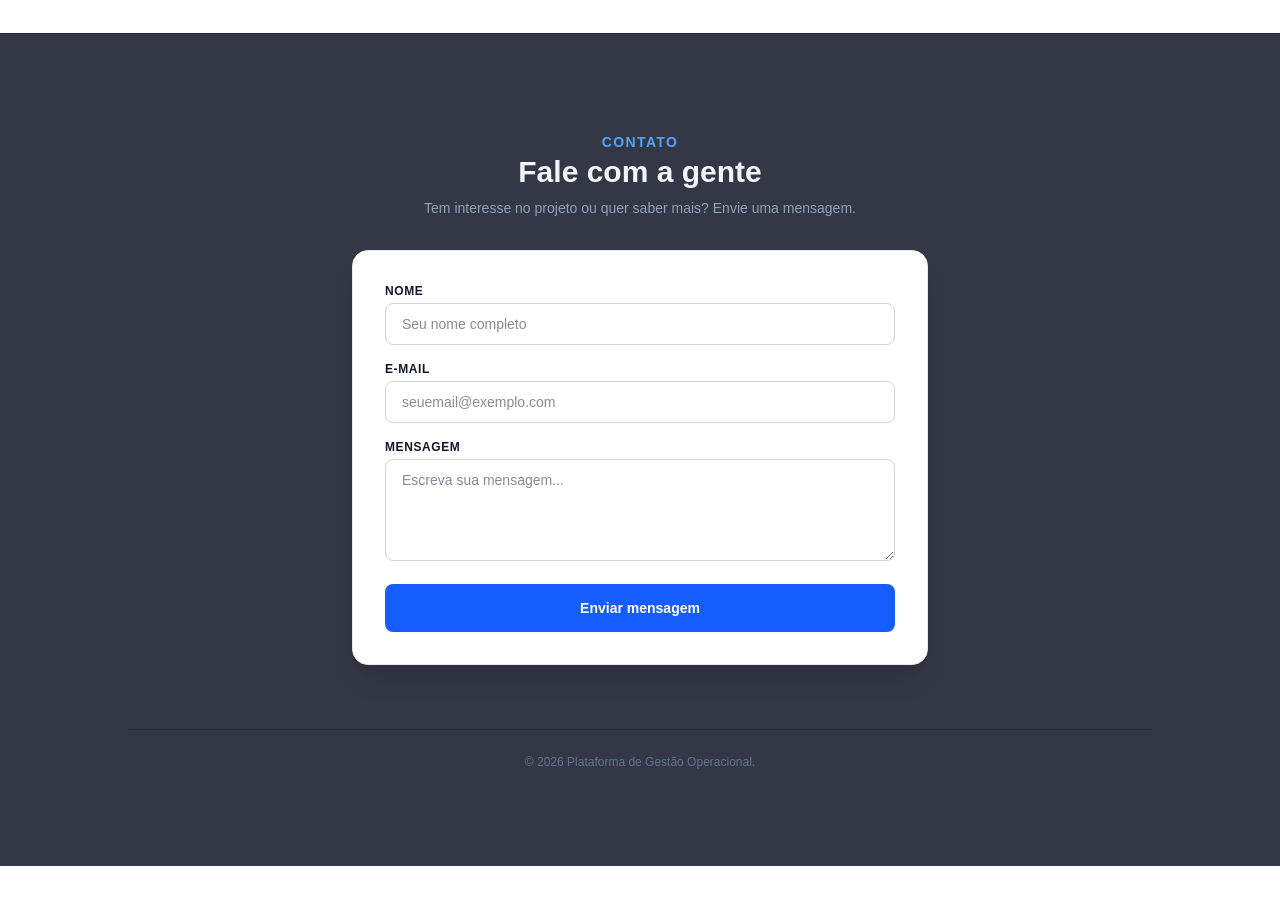
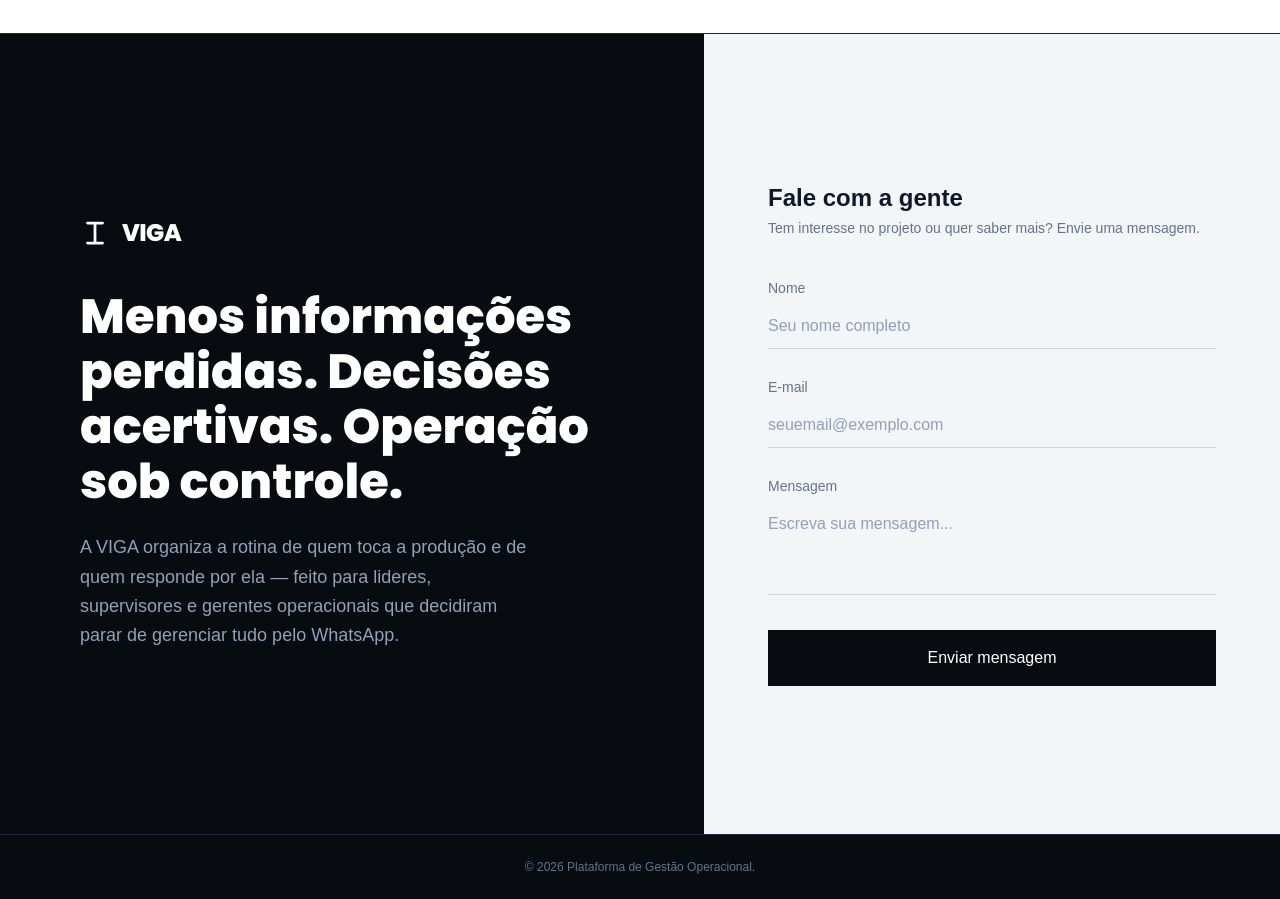
Before and after one commit to Biuhl/projeto-viga, a Next.js app: page / in a window 1280 px wide. Shown: the part 1660-2559 px from the top of the page. Before the commit the page ends 2526 px from the top, so only its background shows below. Built offline with nearby package versions, Linux system fonts and the light colour scheme.

Commit message:
Ajustes no contact form

```diff
--- a/src/app/page.tsx
+++ b/src/app/page.tsx
@@ -116,26 +116,53 @@ export default function Home() {
 </section>
 
         {/* ===== CONTACT / FOOTER ===== */}
-        <section
-          id="contact"
-          className="px-6 py-24 bg-slate-950/80 backdrop-blur-sm border-t border-slate-800"
+<section id="contact" className="relative w-full border-t border-slate-800">
+  <div className="lg:flex lg:h-screen">
+    {/* Esquerda — marca */}
+    <div className="lg:w-[55%] bg-[#080B10] flex flex-col justify-center px-6 sm:px-12 lg:px-20 py-20 lg:py-0">
+      <div className="flex items-center gap-3 text-white mb-10">
+        <svg
+          viewBox="0 0 24 24"
+          width="30"
+          height="30"
+          fill="none"
+          stroke="currentColor"
+          strokeWidth="2.2"
+          className="shrink-0"
         >
-          <div className="max-w-xl mx-auto space-y-8">
-            <div className="text-center space-y-2">
-              <span className="text-xs sm:text-sm font-bold uppercase tracking-widest text-blue-400">
-                Contato
-              </span>
-              <h2 className="text-3xl font-black">Fale com a gente</h2>
-              <p className="text-slate-400 text-sm">
-                Tem interesse no projeto ou quer saber mais? Envie uma
-                mensagem.
+          <path d="M6 4h12M6 20h12M12 4v16" strokeLinecap="round" />
+        </svg>
+        <span className={`text-2xl tracking-tight ${poppins.className}`}>VIGA</span>
+      </div>
+
+      <h2
+        className={`max-w-xl text-3xl sm:text-4xl lg:text-5xl leading-[1.15] text-white ${poppins.className}`}
+      >
+        Menos informações perdidas. Decisões acertivas. Operação sob controle.
+      </h2>
+
+      <p className="max-w-md mt-6 text-slate-400 text-base sm:text-lg leading-relaxed">
+        A VIGA organiza a rotina de quem toca a produção e de quem responde por
+        ela — feito para lideres, supervisores e gerentes operacionais
+        que decidiram parar de gerenciar tudo pelo WhatsApp.
       </p>
     </div>
 
+    {/* Direita — formulário */}
+    <div className="lg:w-[45%] bg-[#F4F5F7] flex flex-col justify-center px-6 sm:px-12 lg:px-16 py-20 lg:py-0">
+      <div className="max-w-md w-full mx-auto lg:mx-0">
+        <h3 className="text-2xl font-bold text-slate-900 mb-1">
+          Fale com a gente
+        </h3>
+        <p className="text-slate-500 text-sm mb-10">
+          Tem interesse no projeto ou quer saber mais? Envie uma mensagem.
+        </p>
         <ContactForm />
       </div>
+    </div>
+  </div>
 
-          <footer className="max-w-5xl mx-auto mt-16 pt-6 border-t border-slate-800 text-center text-xs text-slate-500">
+  <footer className="px-6 py-6 border-t border-slate-800 bg-[#080B10] text-center text-xs text-slate-500">
     © {new Date().getFullYear()} Plataforma de Gestão Operacional.
   </footer>
 </section>
--- a/src/components/ContactForm.tsx
+++ b/src/components/ContactForm.tsx
@@ -31,66 +31,65 @@ export default function ContactForm() {
   };
 
   return (
-    <form
-      ref={formRef}
-      onSubmit={handleSubmit}
-      className="bg-white text-gray-900 p-6 sm:p-8 rounded-2xl shadow-xl border border-gray-200 space-y-4 max-w-xl mx-auto"
-    >
+    <form ref={formRef} onSubmit={handleSubmit} className="space-y-7">
       <div>
-        <label className="block text-xs font-bold uppercase tracking-wider mb-1">
+        <label htmlFor="user_name" className="block text-sm text-slate-500 mb-1.5">
           Nome
         </label>
         <input
+          id="user_name"
           type="text"
           name="user_name"
           required
           placeholder="Seu nome completo"
-          className="w-full px-4 py-2.5 rounded-lg border border-gray-300 focus:border-blue-500 focus:ring-1 focus:ring-blue-500 outline-none transition text-sm"
+          className="w-full bg-transparent border-0 border-b border-slate-300 focus:border-blue-600 outline-none transition-colors py-2.5 text-slate-900 placeholder:text-slate-400 rounded-none"
         />
       </div>
 
       <div>
-        <label className="block text-xs font-bold uppercase tracking-wider mb-1">
+        <label htmlFor="user_email" className="block text-sm text-slate-500 mb-1.5">
           E-mail
         </label>
         <input
+          id="user_email"
           type="email"
           name="user_email"
           required
           placeholder="seuemail@exemplo.com"
-          className="w-full px-4 py-2.5 rounded-lg border border-gray-300 focus:border-blue-500 focus:ring-1 focus:ring-blue-500 outline-none transition text-sm"
+          className="w-full bg-transparent border-0 border-b border-slate-300 focus:border-blue-600 outline-none transition-colors py-2.5 text-slate-900 placeholder:text-slate-400 rounded-none"
         />
       </div>
 
       <div>
-        <label className="block text-xs font-bold uppercase tracking-wider mb-1">
+        <label htmlFor="message" className="block text-sm text-slate-500 mb-1.5">
           Mensagem
         </label>
         <textarea
+          id="message"
           name="message"
-          rows={4}
+          rows={3}
           required
           placeholder="Escreva sua mensagem..."
-          className="w-full px-4 py-2.5 rounded-lg border border-gray-300 focus:border-blue-500 focus:ring-1 focus:ring-blue-500 outline-none transition text-sm"
+          className="w-full bg-transparent border-0 border-b border-slate-300 focus:border-blue-600 outline-none transition-colors py-2.5 text-slate-900 placeholder:text-slate-400 rounded-none resize-none"
         />
       </div>
 
       <button
         type="submit"
         disabled={status === "loading"}
-        className="w-full py-3.5 bg-blue-600 hover:bg-blue-700 text-white font-bold rounded-lg transition disabled:opacity-50 disabled:cursor-not-allowed text-sm"
+        className="w-full py-4 bg-[#080B10] hover:bg-blue-600 text-white font-medium transition-colors disabled:opacity-50 disabled:cursor-not-allowed"
       >
         {status === "loading" ? "Enviando..." : "Enviar mensagem"}
       </button>
 
       {status === "success" && (
-        <p className="p-3 bg-green-50 border border-green-200 text-green-800 text-xs font-semibold rounded-md text-center">
+        <p className="pl-3 border-l-2 border-emerald-500 text-emerald-700 text-sm">
           Mensagem enviada com sucesso!
         </p>
       )}
 
       {status === "error" && (
-        <p className="p-3 bg-red-50 border border-red-200 text-red-800 text-xs font-semibold rounded-md text-center">
+        <p className="pl-3 border-l-2 border-red-500 text-red-700 text-sm">
           Erro ao enviar. Tente novamente em instantes.
         </p>
       )}
```
Lines whose indentation alone changed are shown as unchanged.
